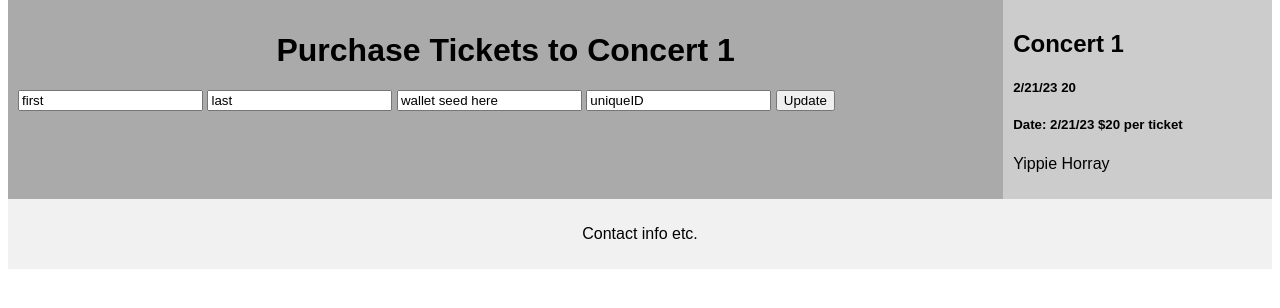
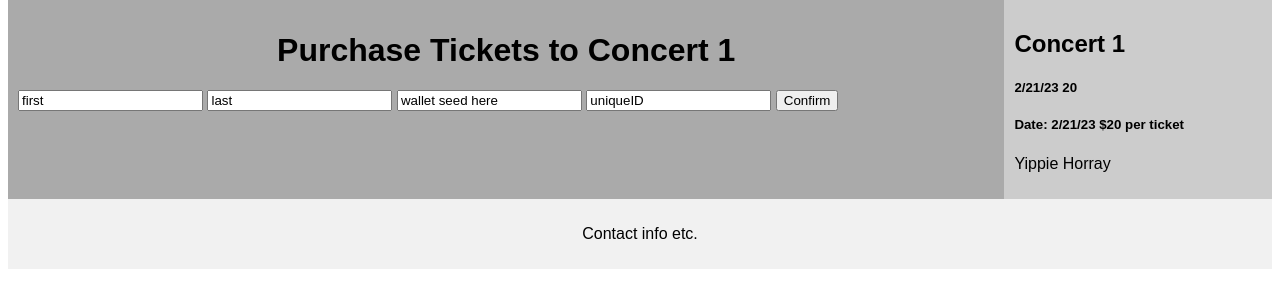
Before and after one commit to micahborg/ticket_system, a Flask app: page /purchase/1 in a window 1280 px wide. Shown: the part 216-524 px from the top of the page. Run offline with Flask 2, Linux system fonts and the light colour scheme; data comes from the database, SQL or seed files in the repository.

Commit message:
purchase button

```diff
--- a/templates/purchase.html
+++ b/templates/purchase.html
@@ -19,7 +19,7 @@
                 <input type="text" name="last" id="last" value="last">
                 <input type="text" name="seed" id="seed" value="wallet seed here">
                 <input type="text" name="uniqueID" id="uniqueID" value="uniqueID">
-                <input type="submit" value="Update">
+                <input type="submit" value="Confirm">
             </form>
         </div>
     </div>
```
